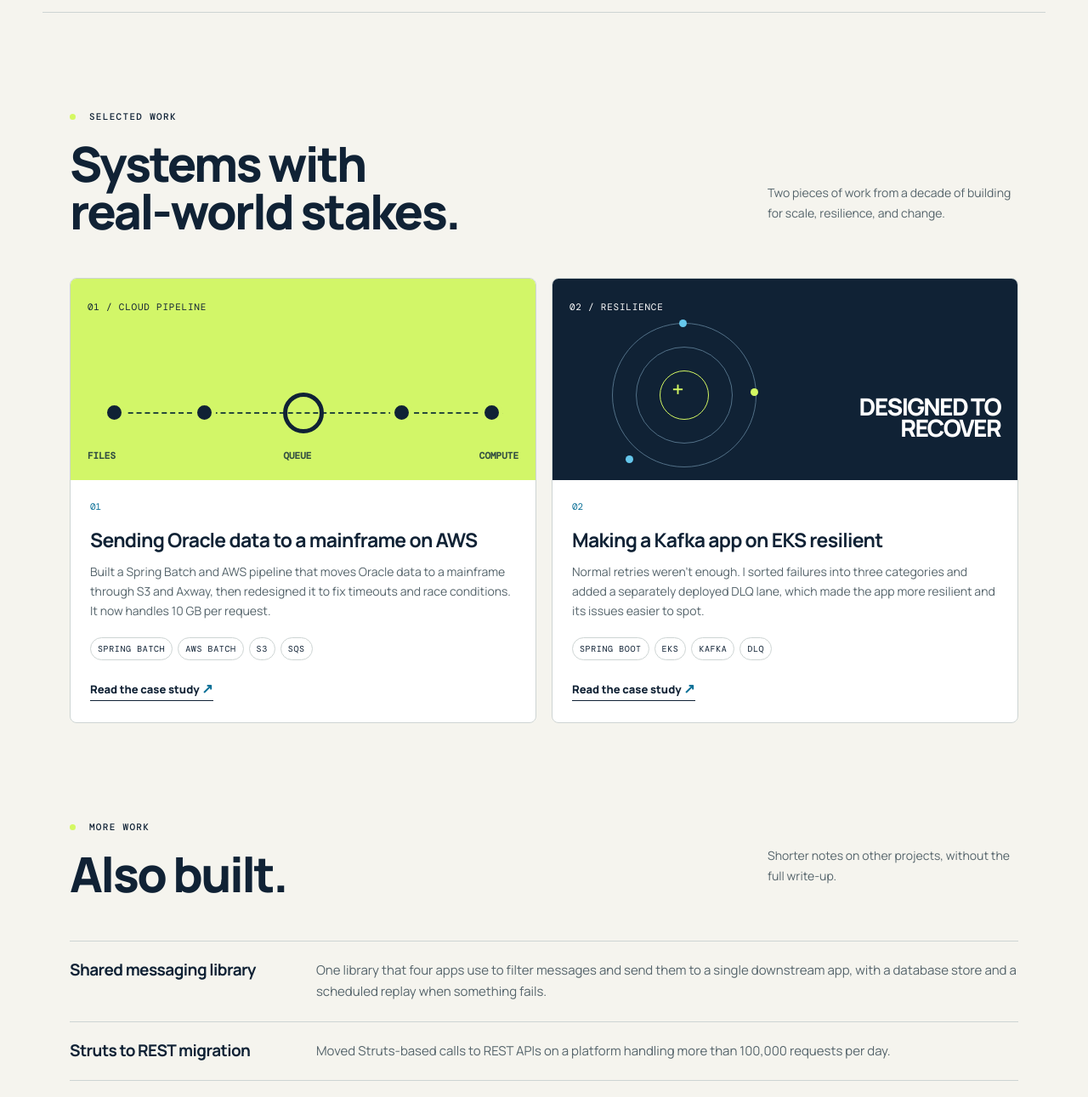
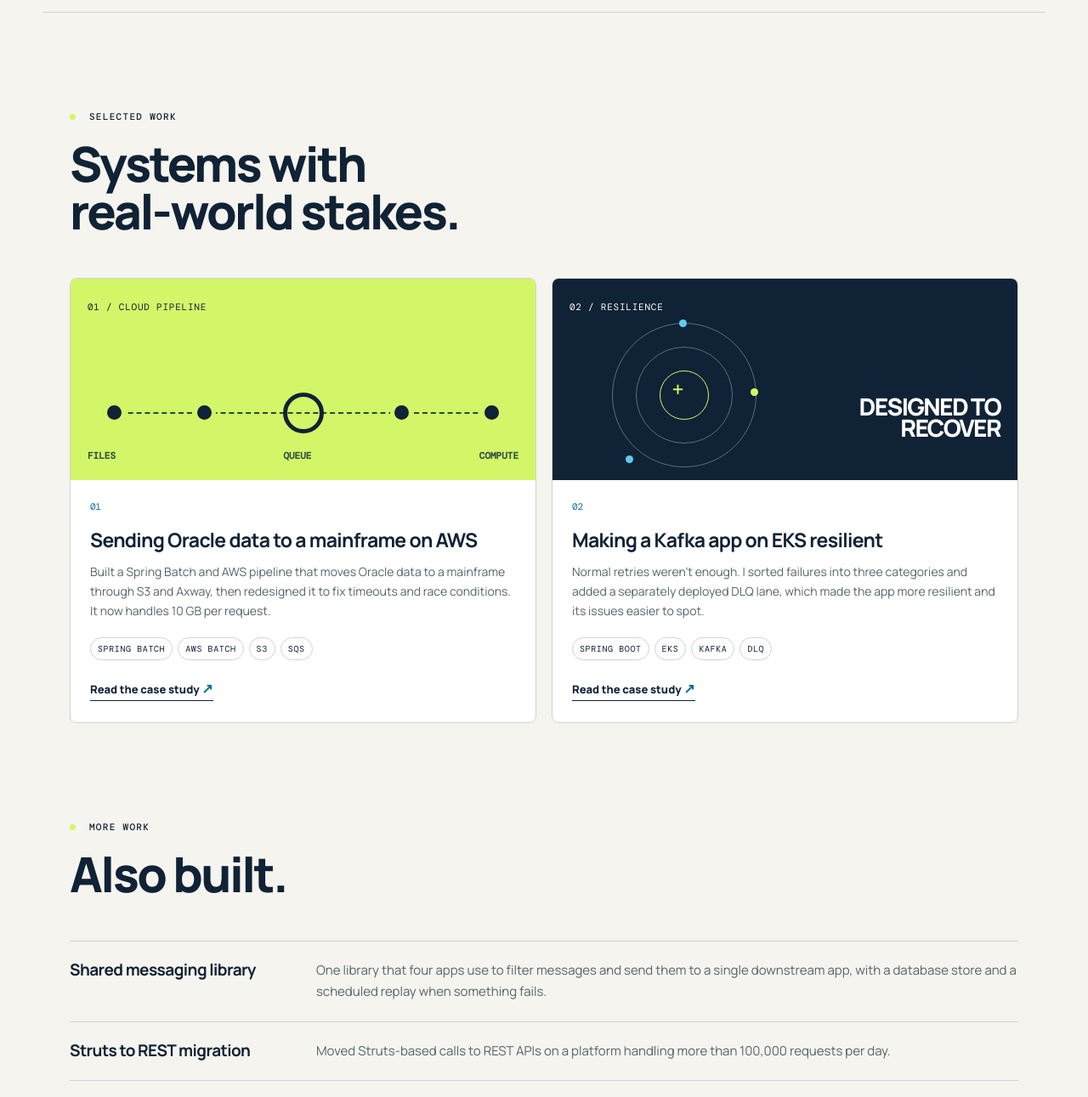
Before and after one commit to Mahigohan/mahigohan.github.io, a plain HTML site: page index.html in a window 1280 px wide. Shown: the part 960-2251 px from the top of the page at 85% size. Drawn offline with nearby package versions, Linux system fonts and the light colour scheme.

Commit message:
alignment fix

```diff
--- a/index.html
+++ b/index.html
@@ -46,7 +46,7 @@
     <section class="statement wrap"><p>From legacy migrations to event-driven AWS services, I turn complex requirements into <strong>durable, well-tested systems.</strong></p><div class="line-mark">/ /</div></section>
 
     <section class="work wrap" id="work">
-      <div class="section-heading"><div><p class="eyebrow"><span></span> SELECTED WORK</p><h2>Systems with<br>real-world stakes.</h2></div><p>Two pieces of work from a decade of building for scale, resilience, and change.</p></div>
+      <div class="section-heading"><div><p class="eyebrow"><span></span> SELECTED WORK</p><h2>Systems with<br>real-world stakes.</h2></div></div>
       <div class="case-list">
         <article class="case-card featured">
           <div class="case-art batch-art"><span class="art-label">01 / CLOUD PIPELINE</span><div class="pipeline"><i></i><i></i><i></i><i></i><i></i></div><div class="batch-tags"><b>FILES</b><b>QUEUE</b><b>COMPUTE</b></div></div>
@@ -60,7 +60,7 @@
       </div>
     </section>
 
-    <section class="also wrap" id="also"><div class="section-heading"><div><p class="eyebrow"><span></span> MORE WORK</p><h2>Also built.</h2></div><p>Shorter notes on other projects, without the full write-up.</p></div><ul class="also-list"><li><h3>Shared messaging library</h3><p>One library that four apps use to filter messages and send them to a single downstream app, with a database store and a scheduled replay when something fails.</p></li><li><h3>Struts to REST migration</h3><p>Moved Struts-based calls to REST APIs on a platform handling more than 100,000 requests per day.</p></li><li><h3>Infrastructure as code</h3><p>Created and deployed AWS infrastructure with Terraform for AWS Batch and Spring Batch applications.</p></li><li><h3>REST APIs with performance testing</h3><p>Built REST APIs for restriction-code use cases and ran iterative performance tests to improve efficiency.</p></li><li><h3>AI-assisted workflow</h3><p>Uses GitHub Copilot to produce structured documentation and support code analysis.</p></li></ul></section>
+    <section class="also wrap" id="also"><div class="section-heading"><div><p class="eyebrow"><span></span> MORE WORK</p><h2>Also built.</h2></div></div><ul class="also-list"><li><h3>Shared messaging library</h3><p>One library that four apps use to filter messages and send them to a single downstream app, with a database store and a scheduled replay when something fails.</p></li><li><h3>Struts to REST migration</h3><p>Moved Struts-based calls to REST APIs on a platform handling more than 100,000 requests per day.</p></li><li><h3>Infrastructure as code</h3><p>Created and deployed AWS infrastructure with Terraform for AWS Batch and Spring Batch applications.</p></li><li><h3>REST APIs with performance testing</h3><p>Built REST APIs for restriction-code use cases and ran iterative performance tests to improve efficiency.</p></li><li><h3>AI-assisted workflow</h3><p>Uses GitHub Copilot to produce structured documentation and support code analysis.</p></li></ul></section>
 
     <section class="exp wrap" id="experience"><div class="section-heading"><div><p class="eyebrow"><span></span> EXPERIENCE</p><h2>Where I’ve<br>done the work.</h2></div><p>Ten years across financial services, automotive and consulting. <a href="https://www.linkedin.com/in/maghiaravinthgt22" rel="noreferrer">Full history on LinkedIn ↗</a></p></div><ol class="roles">
 <li><time>JAN 2022 – NOW</time><div><h3>Lead Software Engineer</h3><p>Fidelity Investments</p></div><span>Chennai</span></li>
--- a/styles.css
+++ b/styles.css
@@ -62,3 +62,6 @@ a:focus-visible,button:focus-visible{outline:3px solid var(--link);outline-offse
 .also-list h3{margin:0;font-size:19px;letter-spacing:-.03em;line-height:1.25}
 .also-list p{margin:0;font-size:15px;line-height:1.65;color:var(--muted)}
 @media(max-width:800px){.case-list{grid-template-columns:1fr}.also{padding-top:80px}.also-list li{grid-template-columns:1fr}}
+.contact{padding-left:max(32px,calc((100% - 1116px)/2));padding-right:max(32px,calc((100% - 1116px)/2))}
+.contact>*{max-width:none;margin-left:0;margin-right:0}
+@media(max-width:800px){.contact{padding-left:20px;padding-right:20px}}
```
